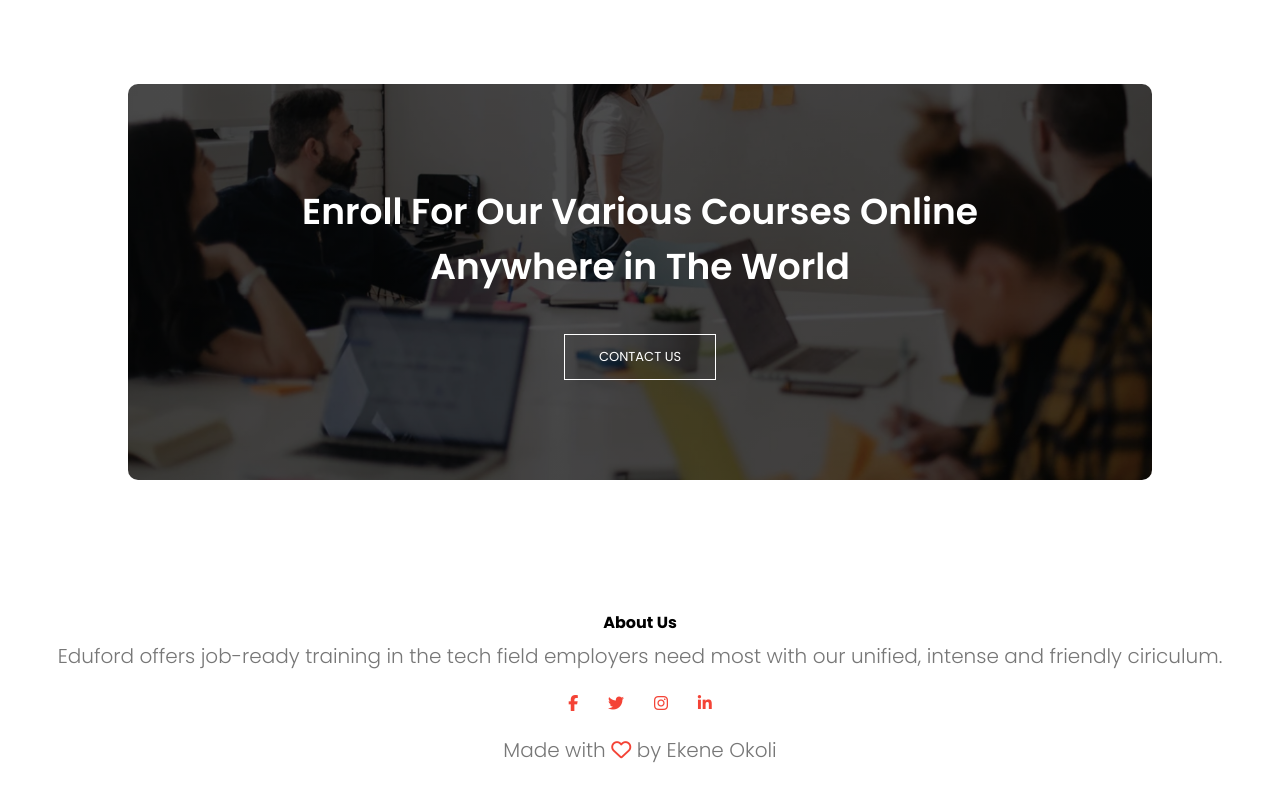
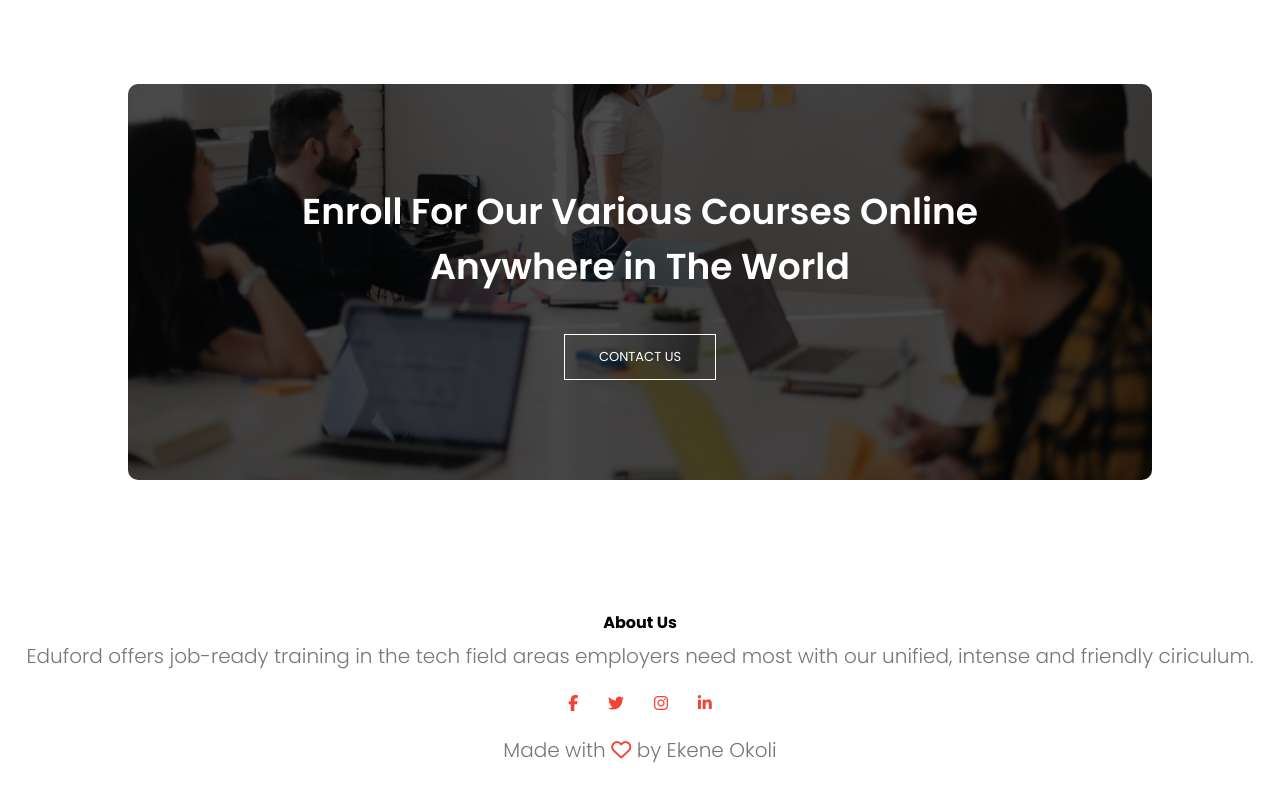
Before and after one commit to KhennyyB/Eduford_landing_page, a plain HTML site: page index.html in a window 1280 px wide. Shown: the part 3771-4571 px from the top of the page. Drawn offline with Linux system fonts and the light colour scheme.

Commit message:
Update index.html

```diff
--- a/index.html
+++ b/index.html
@@ -158,7 +158,7 @@
 
 <section class="footer">
     <h4>About Us</h4>
-    <p>Eduford offers job-ready training in the tech field employers need most with our unified, intense and friendly ciriculum.</p>
+    <p>Eduford offers job-ready training in the tech field areas employers need most with our unified, intense and friendly ciriculum.</p>
     <div class="icons">
         <i class="fa fa-facebook"></i>
         <i class="fa fa-twitter"></i>
```
